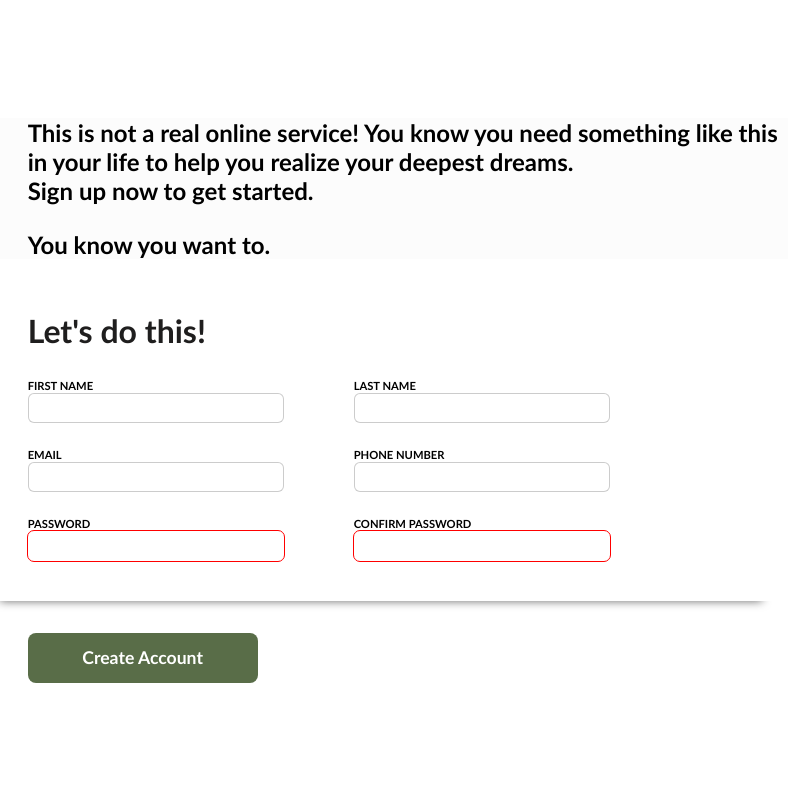
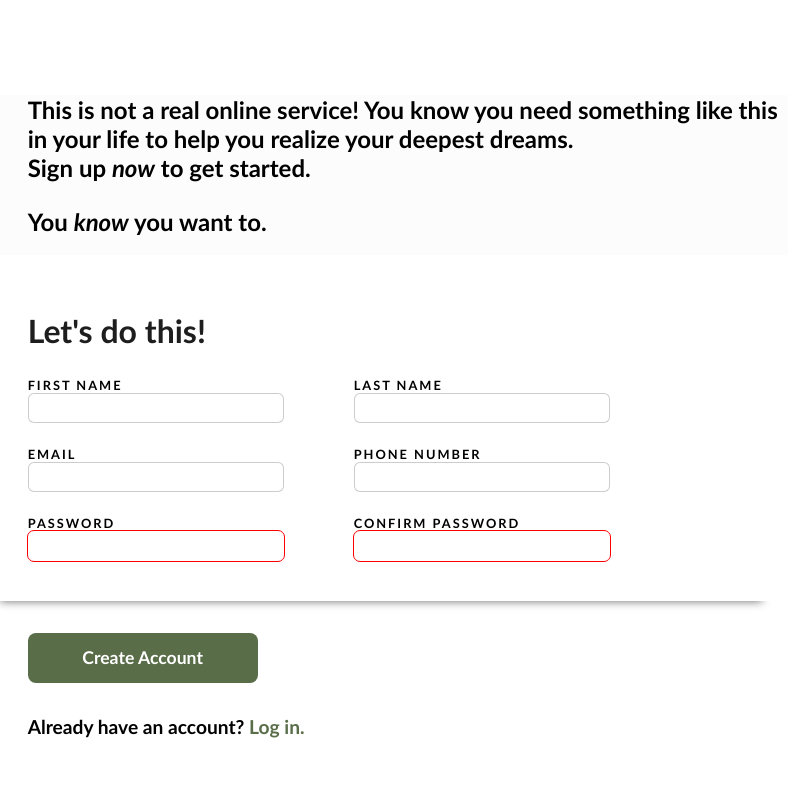
Before and after one commit to damahael/sign-up-form, a plain HTML site: page index.html in a window 1280 px wide. Shown: the full height of the page, 492-1280 px from the left. Drawn offline with Linux system fonts and the light colour scheme.

Commit message:
Polish css and minor adjustments
Unnecessary code was removed in css, and <em> added to <text> p in html.

```diff
--- a/index.html
+++ b/index.html
@@ -37,9 +37,9 @@
           This is not a real online service! You know you need something like
           this in your life to help you realize your deepest dreams.
         </p>
-        <p>Sign up now to get started.</p>
+        <p>Sign up <em>now</em> to get started.</p>
 
-        <p>You know you want to.</p>
+        <p>You <em>know</em> you want to.</p>
       </div>
       <form action="" method="get">
         <h1>Let's do this!</h1>
@@ -78,6 +78,7 @@
         <div class="shadow"></div>
         <div class="button-section">
           <button>Create Account</button>
+          <p>Already have an account? <span>Log in.</span></p>
         </div>
       </form>
     </div>
--- a/style.css
+++ b/style.css
@@ -10,14 +10,10 @@
   font-family: "Gill Sans", "Gill Sans MT", Calibri, "Trebuchet MS", sans-serif;
 }
 
-:root {
-  --font: g
-}
-
 body {
   display: flex;
   flex-direction: row;
-  height: 100vh;
+  min-height: 100vh;
 }
 
 a {
@@ -71,19 +67,20 @@ a {
   width: 65%;
 }
 
-.right-section p {
+.text {
+  background-color: rgb(245, 245, 245, 0.3);
+  height: 20%;
+  margin: 32px 0;
+}
+
+.text p {
   font-size: 1.5rem;
-  max-width: 65ch;
+  max-width: 60ch;
   font-weight: 600;
 }
 
-.right-section p:nth-child(2) {
+.text p:nth-child(2) {
   margin-bottom: 25px;
-}
-
-.text {
-  background-color: rgb(245, 245, 245, 0.3);
-  margin-bottom: 28px;
 }
 
 form {
@@ -107,7 +104,8 @@ li:nth-child(even) {
 
 label {
   font-weight: 600;
-  font-size: 0.7rem;
+  font-size: 0.8rem;
+  letter-spacing: 2px;
 }
 
 input {
@@ -174,11 +172,8 @@ form h1 {
   box-shadow: -11px 15px 10px -15px rgba(0, 0, 0, 0.6);
 }
 
-.button-section {
-  margin-top: 32px;
-}
-
 .button-section button {
+  margin: 32px 0;
   width: 230px;
   height: 50px;
   border: none;
@@ -189,3 +184,14 @@ form h1 {
   font-weight: 600;
   cursor: pointer;
 }
+
+.button-section p{
+  margin: 0;
+  font-size: 1.2rem;
+  font-weight: 600;
+}
+
+.button-section span {
+  color: #596D48;
+  cursor: pointer;
+}
```
